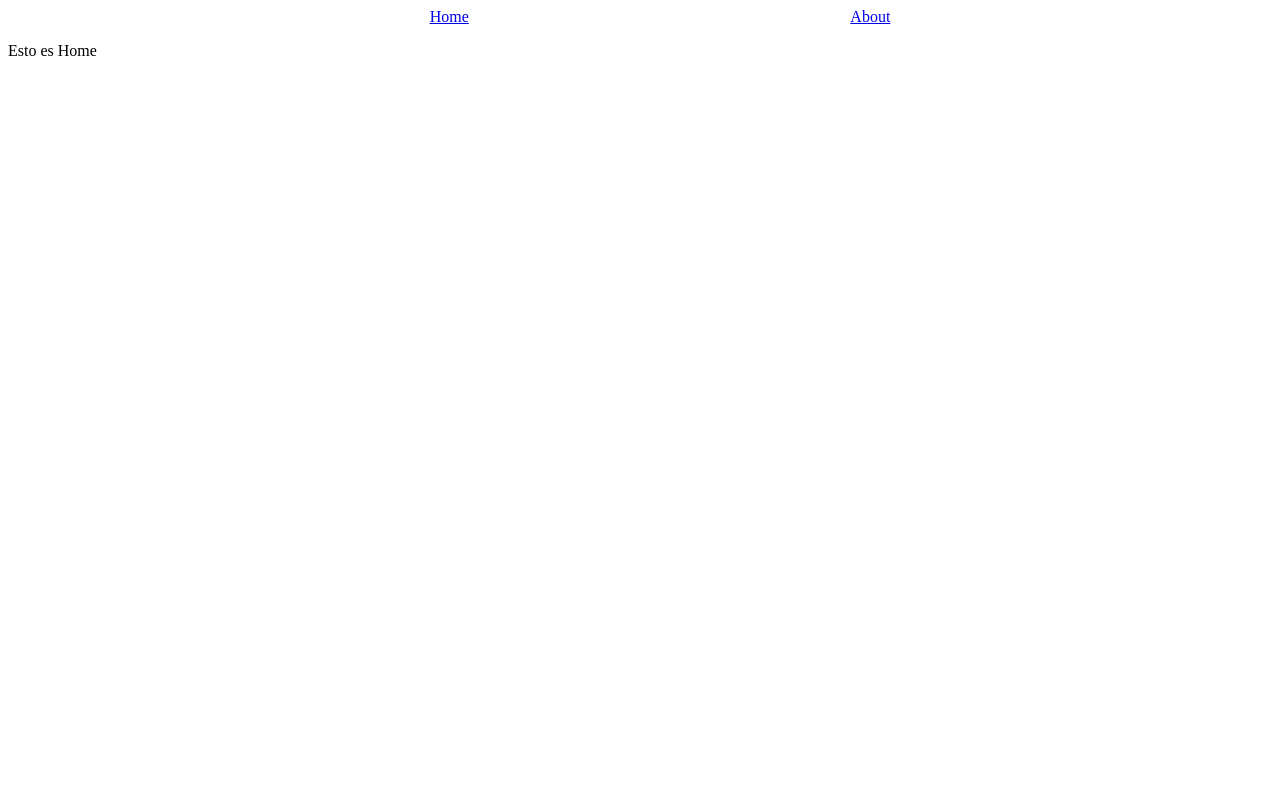
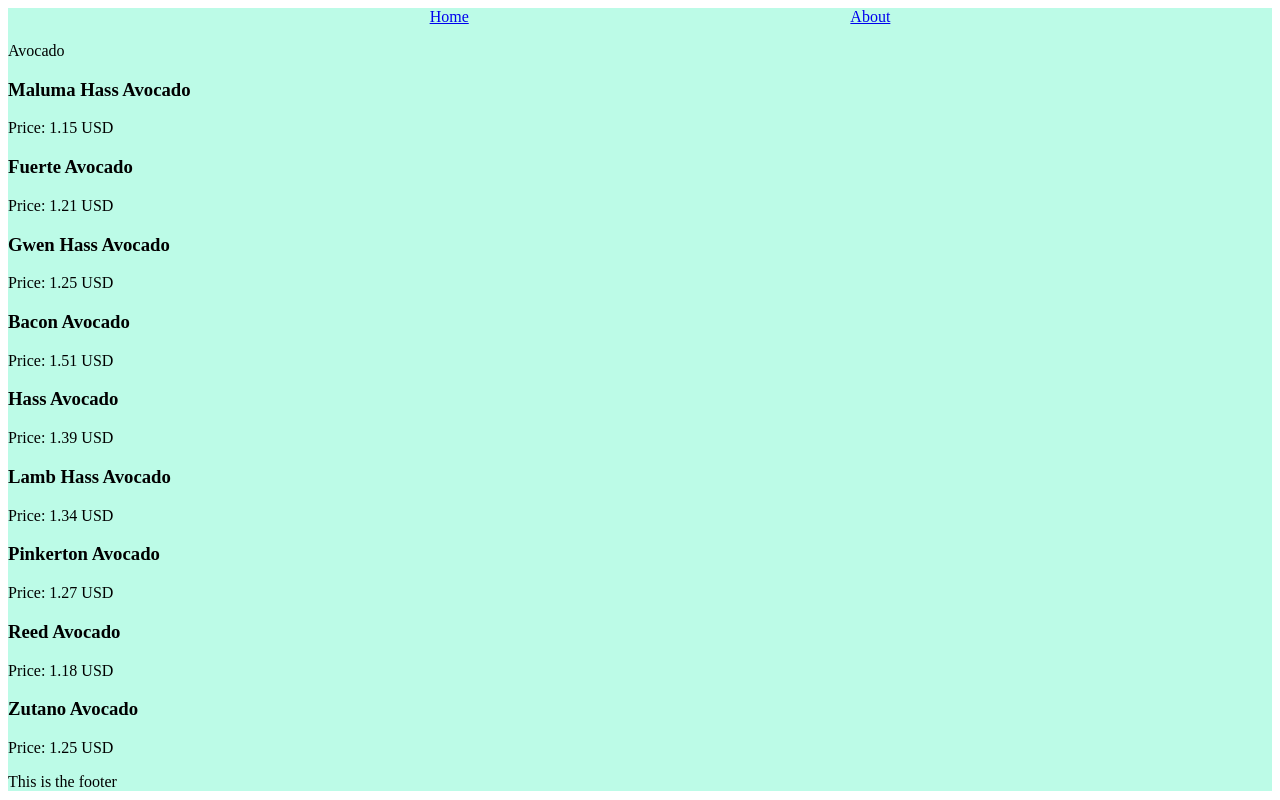
Before and after one commit to nilia2020/nextjs-avocado, a Next.js app: page / in a window 1280 px wide. Built offline with nearby package versions, Linux system fonts and the light colour scheme.

Commit message:
up to css

```diff
--- /dev/null
+++ b/components/Layout/index.tsx
@@ -0,0 +1,25 @@
+import Navbar from '@components/Navbar'
+import { ReactNode } from 'react'
+
+interface Props {
+  children: ReactNode
+}
+
+const Layout = ({ children }: Props) => {
+  return (
+    <div>
+      <Navbar />
+      {children}
+      <footer>This is the footer</footer>
+      <style jsx>
+        {`
+          div {
+            background-color: rgb(188, 251, 231);
+          }
+        `}
+      </style>
+    </div>
+  )
+}
+
+export default Layout
--- /dev/null
+++ b/components/Layout/layout.module.css
@@ -0,0 +1,3 @@
+.container {
+  background-color: rgb(182, 255, 231);
+}
--- /dev/null
+++ b/pages/_app.tsx
@@ -0,0 +1,13 @@
+import type { AppProps } from 'next/app'
+import Layout from '@components/Layout'
+
+export default function MyApp({ Component, pageProps }: AppProps) {
+  //Providers - Context/Providers, theme, data
+  //Layout
+  //props adicionales
+  return (
+    <Layout>
+      <Component {...pageProps} />
+    </Layout>
+  )
+}
--- /dev/null
+++ b/pages/_document.tsx
@@ -0,0 +1,23 @@
+import Document, { Html, Head, Main, NextScript } from 'next/document'
+
+class MyDocument extends Document {
+  render() {
+    return (
+      <Html>
+        <Head>
+          {/* lo modificamos para */}
+          {/* favicon */}
+          {/* webfonts personalizadas */}
+          {/* stylesheet externos */}
+          {/* script/js externos */}
+        </Head>
+        <body className="my-body">
+          <Main />
+          <NextScript />
+        </body>
+      </Html>
+    )
+  }
+}
+
+export default MyDocument
--- /dev/null
+++ b/pages/api/avo/[id].ts
@@ -0,0 +1,12 @@
+import { NextApiRequest, NextApiResponse } from 'next'
+import DataBase from '@database'
+
+const allAvos = async (req: NextApiRequest, res: NextApiResponse) => {
+  const database = new DataBase()
+  const id = req.query.id
+  const entry = await database.getById(id as string)
+
+  res.status(200).json(entry)
+}
+
+export default allAvos
--- a/pages/index.tsx
+++ b/pages/index.tsx
@@ -1,12 +1,26 @@
-import Navbar from "../components/Navbar/Navbar";
+import { useState, useEffect } from 'react'
 
 const Home = () => {
+  const [productList, setProductList] = useState<TProduct[]>([])
+  useEffect(() => {
+    window
+      .fetch('/api/avo')
+      .then((res) => res.json())
+      .then(({ data, length }) => setProductList(data))
+      .catch((err) => console.log(err))
+  }, [])
+
   return (
     <div>
-      <Navbar />
-      <p>Esto es Home</p>
+      <p>Avocado</p>
+      {productList.map((product, key) => (
+        <div key={key}>
+          <h3>{product.name}</h3>
+          <p>Price: {product.price} USD</p>
+        </div>
+      ))}
     </div>
-  );
-};
+  )
+}
 
-export default Home;
+export default Home
```
Also changed, not shown: cors-middleware.ts (added, +33 -0 lines), package.json (+5 -2 lines), pages/about/index.tsx (+3 -6 lines), tsconfig.json (+7 -17 lines), components/Navbar/index.tsx (renamed from components/Navbar/Navbar.tsx), 1 other file (tests, documents, lock files or other folders).
